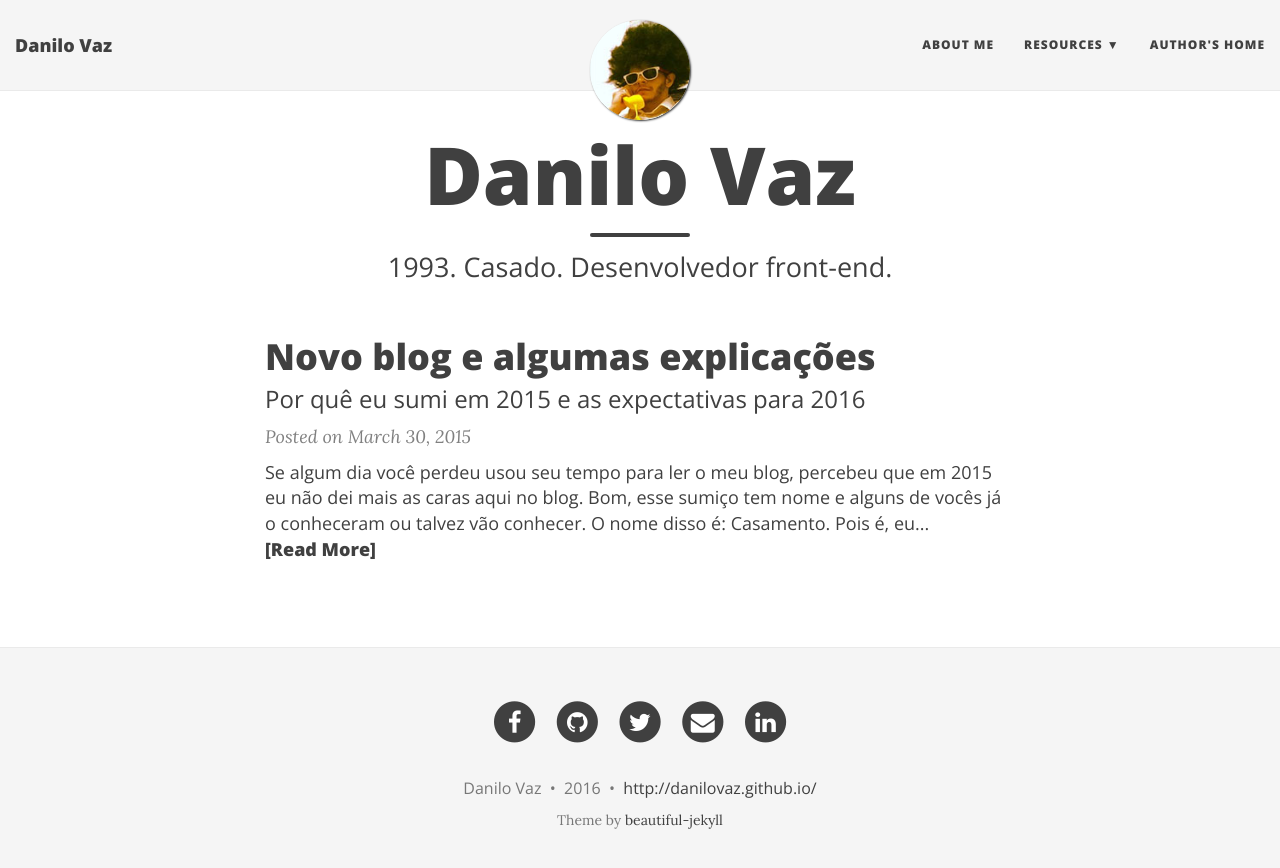
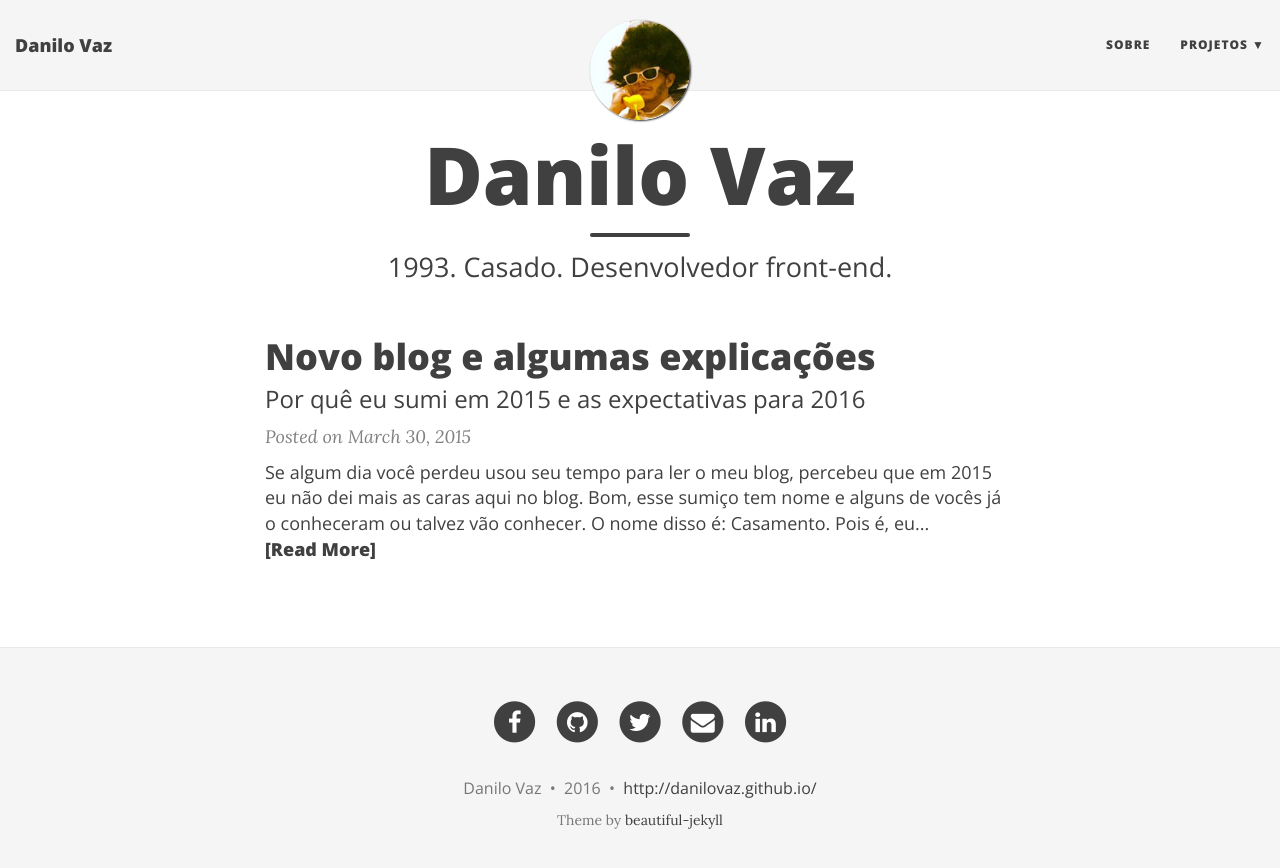
Before and after one commit to danilovaz/danilovaz.github.io, a Jekyll site: the page built from index.html, in a window 1280 px wide. Shown: the top 868 px of the page. Built offline with Jekyll 4.4.1, drawn with Linux system fonts in a browser that asks for light colours; nearby versions of some CDN libraries; the list of posts is cut into pages by our own code.

Commit message:
Fix broken links

```diff
--- a/_config.yml
+++ b/_config.yml
@@ -23,12 +23,10 @@ description: 1993. Casado. Desenvolvedor front-end.
 
 # List of links in the navigation bar
 navbar-links:
-  About Me: "aboutme"
-  Resources:
-    - Beautiful Jekyll: "http://deanattali.com/beautiful-jekyll/"
-    - Learn markdown: "http://www.markdowntutorial.com/"
-    - GitHub Pages: "https://pages.github.com/"
-  Author's home: "http://deanattali.com"
+  Sobre: "aboutme"
+  Projetos:
+    - Prupru Ipsum: "https://github.com/danilovaz/prupru-ipsum"
+BeerJS: "https://github.com/beerjs/sjc"
 
 # Image to show in the navigation bar - image must be a square (width = height)
 # Remove this parameter if you don't want an image in the navbar
@@ -44,7 +42,7 @@ author:
   facebook: vazdanilo  # eg. daattali
   github: danilovaz    # eg. daattali
   twitter: _danilovaz   # eg. daattali
-  linkedin: https://br.linkedin.com/in/danilovaz  # eg. "pub/dean-attali/8/946/143"
+  linkedin: danilovaz  # eg. "pub/dean-attali/8/946/143"
   stackoverflow: yourlink  # eg. "3943160/daattali"
 
 # Select which links to show in the footer
```
